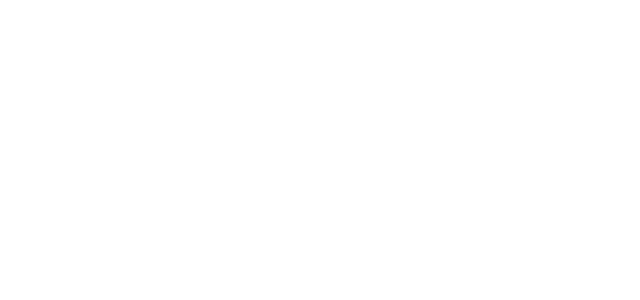
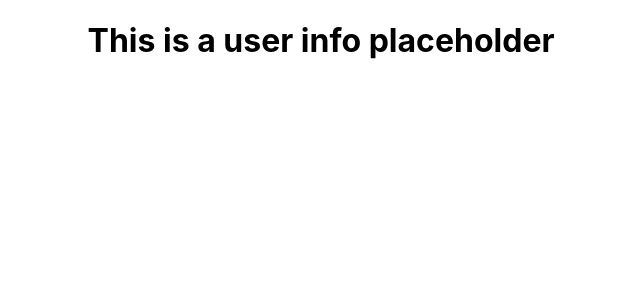
Before and after one commit to AlexGitH/excel-test, a React (Create React App) app in the folder client/: page / in a window 1280 px wide. Shown: the top 300 px of the page, without its empty margins (319-959 px from the left). Built offline with nearby package versions, Linux system fonts and the light colour scheme.

Commit message:
Include UserInfo placeholder into App;

```diff
--- a/client/src/App.js
+++ b/client/src/App.js
@@ -1,9 +1,11 @@
 // import logo from './logo.svg';
+import UserInfo from './components/UserInfo'
 import './App.css';
 
 function App() {
   return (
     <div className="App">
+      <UserInfo />
       {/* <header className="App-header">
         <img src={logo} className="App-logo" alt="logo" />
         <p>
```
